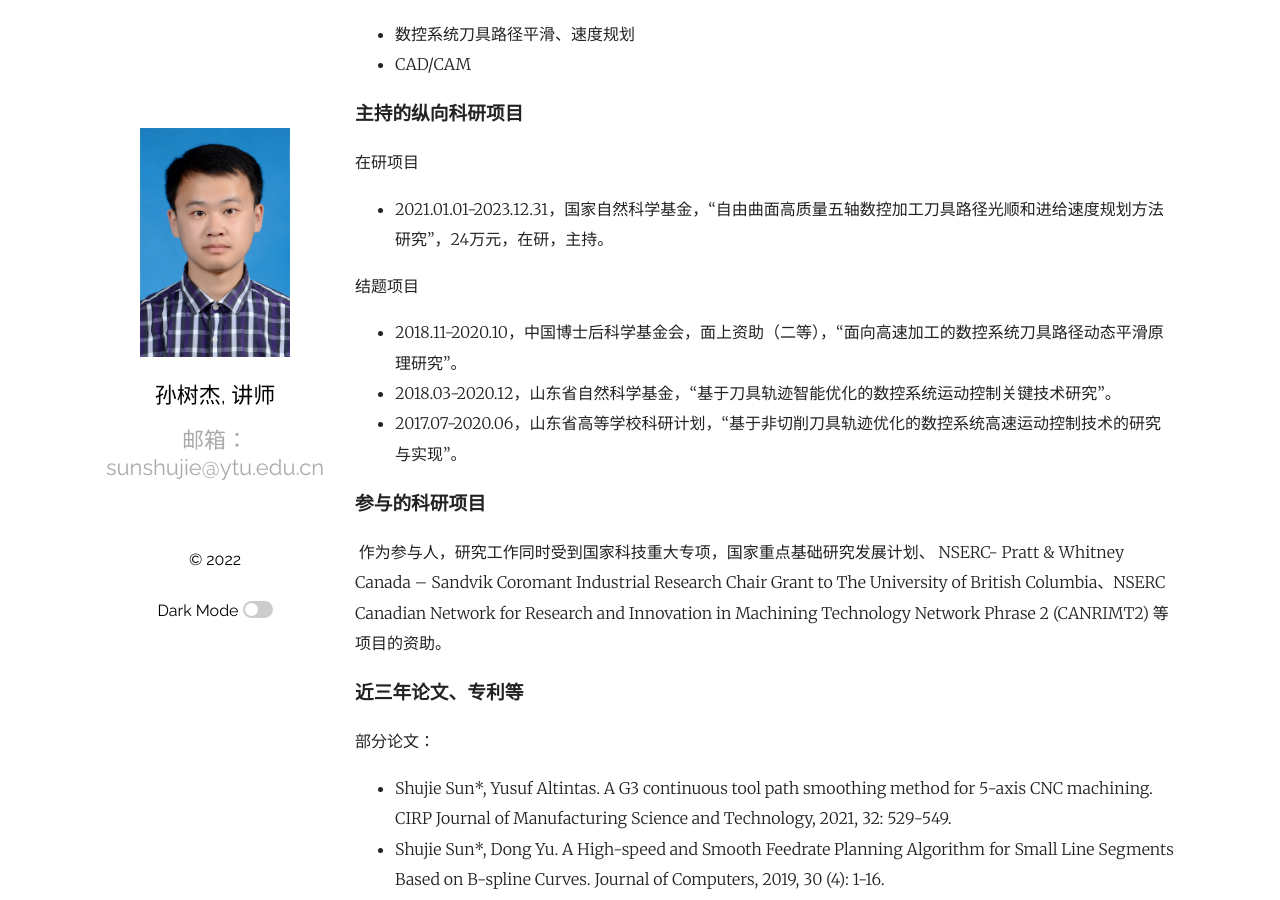
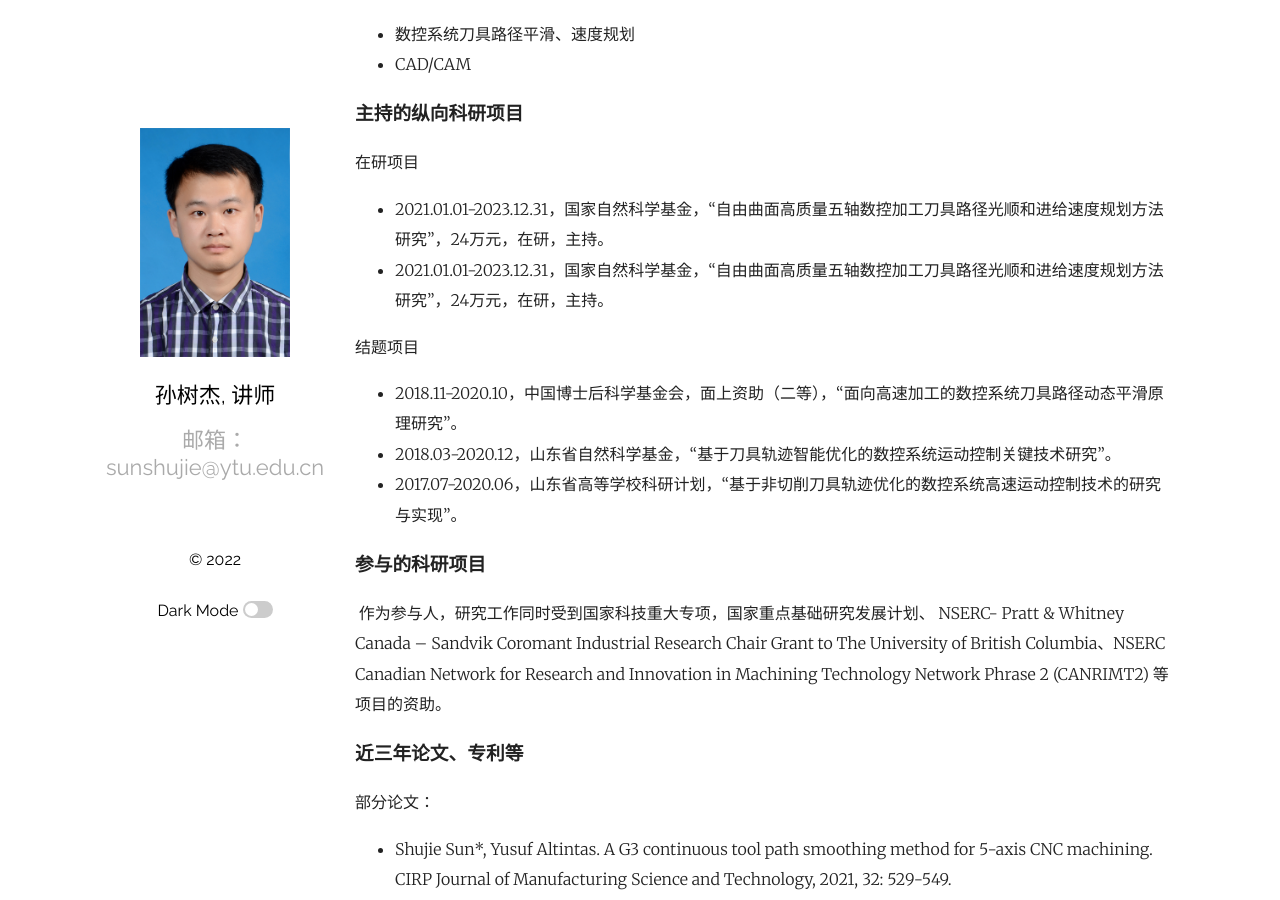
Before and after one commit to andyandssj/lab4, a Jekyll site: the page built from _posts/2021-06-26-个人简介.markdown, in a window 1280 px wide and 900 px high, scrolled down 492 px. Built offline with Jekyll 4.4.1, drawn with Linux system fonts in a browser that asks for light colours.

Commit message:
git status

```diff
--- a/_posts/2021-06-26-个人简介.markdown
+++ b/_posts/2021-06-26-个人简介.markdown
@@ -28,6 +28,7 @@ categories: 科研
 在研项目
 
 <ul>
+<li> 2021.01.01-2023.12.31，国家自然科学基金，“自由曲面高质量五轴数控加工刀具路径光顺和进给速度规划方法研究”，24万元，在研，主持。</li>
 <li> 2021.01.01-2023.12.31，国家自然科学基金，“自由曲面高质量五轴数控加工刀具路径光顺和进给速度规划方法研究”，24万元，在研，主持。</li>
 </ul>
 
```
